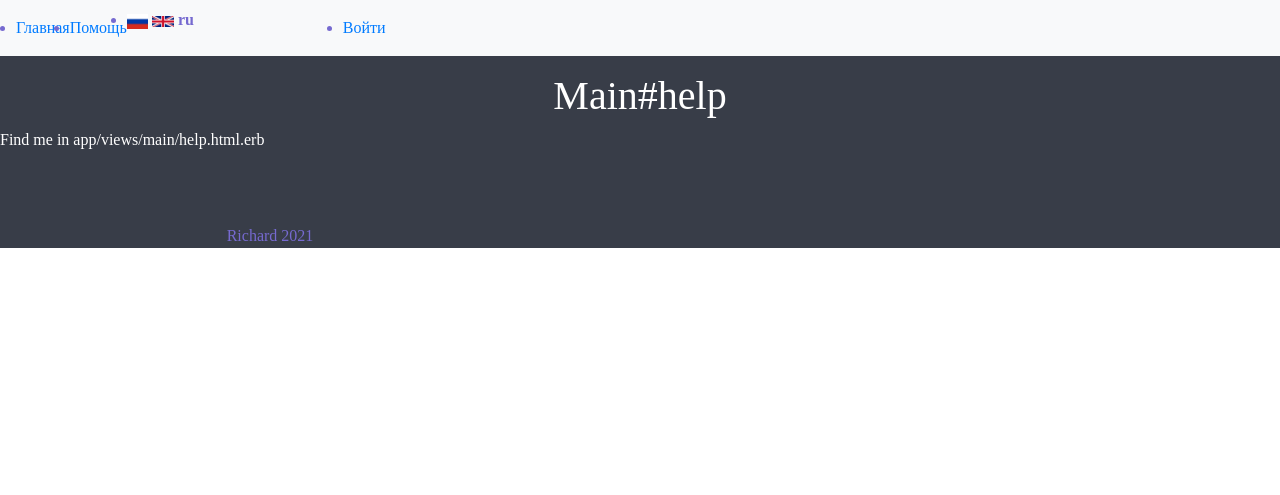
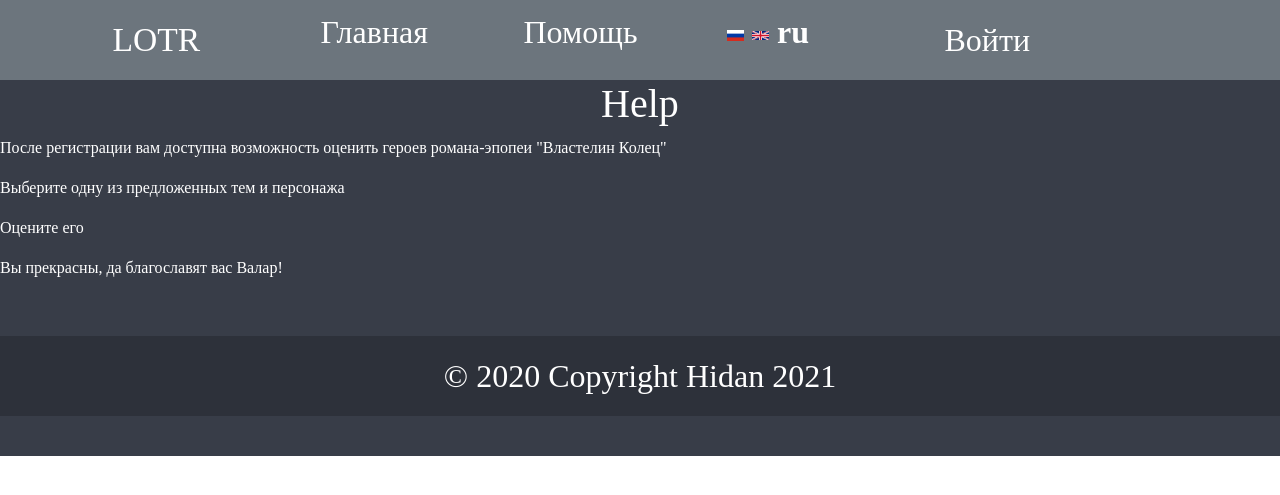
Before and after one commit to Hidanio/rubyLord, a Rails app: page /main/help in a window 1280 px wide. Shown: the top 495 px of that part. Run offline with Rails 7, Linux system fonts and the light colour scheme; the page is wider than the window, and the part outside it is not shown; style sheets or scripts are compiled from the project's sources; some libraries are stand-ins or nearby versions.

Commit message:
Fixed CSS and added text

```diff
--- /dev/null
+++ b/app/assets/stylesheets/buttons_col.css
@@ -0,0 +1,4 @@
+.buttons_col {
+    list-style-type: none;
+    margin-bottom: 10px;
+}
--- /dev/null
+++ b/app/assets/stylesheets/color_text.css
@@ -0,0 +1,5 @@
+.color_text a, div{
+    color: white;
+    text-decoration: none;
+    font-size: 2rem;
+}
--- a/app/assets/stylesheets/simple.css
+++ b/app/assets/stylesheets/simple.css
@@ -19,7 +19,6 @@ header {
   /*  background-color: #93c572;*/
 
     width: 100%;
-    background: white;
     box-shadow: 3px 3px 1px rgba(0, 0, 0, .05);
     padding: 15px 0;
     margin-bottom: 30px;
--- /dev/null
+++ b/app/assets/stylesheets/title_lotr.css
@@ -0,0 +1,5 @@
+.title_lotr{
+    color: white;
+    text-decoration: none;
+    font-size: 2.1rem;
+}
--- a/app/views/main/help.html.erb
+++ b/app/views/main/help.html.erb
@@ -1,2 +1,5 @@
-<h1>Main#help</h1>
-<p>Find me in app/views/main/help.html.erb</p>
+<h1>Help</h1>
+<p>После регистрации вам доступна возможность оценить героев романа-эпопеи "Властелин Колец"</p>
+<p>Выберите одну из предложенных тем и персонажа</p>
+<p>Оцените его</p>
+<p>Вы прекрасны, да благославят вас Валар!</p>
--- a/app/views/main/index.html.erb
+++ b/app/views/main/index.html.erb
@@ -1,10 +1,9 @@
-<h1>Main#index</h1>
 <div class="center jumbotron">
-  <h1>Welcome to the Experteese</h1>
+  <h1>Welcome to the Lord of the Rings</h1>
   <h2>
     <% #This is the home page for the %>
     <% #%a{:href => "http://www.railstutorial.org/"} Ruby on Rails %>
-    Ruby on Rails sample application.
+
   </h2>
   <% if signed_in? %>
     <%= link_to "Proceed to work!", work_path, class: "btn btn-lg btn-primary" %>
--- a/app/views/shared/_footer.html.erb
+++ b/app/views/shared/_footer.html.erb
@@ -1,7 +1,6 @@
 <footer>
-  <div class="container">
-    <div class="footer-col text-center p-3">
-      <span>Richard 2021</span>
-    </div>
+  <div class="text-center p-3" style="background-color: rgba(0, 0, 0, 0.2);">
+    © 2020 Copyright
+    <a>Hidan 2021</a>
   </div>
 </footer>
--- a/app/views/shared/_header.html.erb
+++ b/app/views/shared/_header.html.erb
@@ -1,29 +1,58 @@
-<nav>
-  <ul class="navbar navbar-expand-lg navbar-light bg-light header">
+<nav class="navbar navbar-expand-lg navbar-light bg-secondary row">
+    <div class="col-md-3 row">
+      <div class="col-md-4"></div>
+      <div class="col-md-4">
+      <a class="title_lotr">LOTR</a>
+        </div>
+      <div class="col-md-4"></div>
+    </div>
+    <div class="col-md-6">
+      <ul class="navbar-nav mr-auto">
+        <div class="col-md-4 color_text">
         <li class="nav-item">
+          <a>
             <%= link_to t('.home'), root_path %>
+            <span class="sr-only">(current)</span></a>
         </li>
+        </div>
+        <div class="col-md-4 color_text">
         <li class="nav-item">
+          <a>
             <%= link_to t('.help'), main_help_path %>
+          </a>
         </li>
-    <li>    <p class="locale nav-item">
+        </div>
+        <div class="col-md-4 color_text">
+        <li class="nav-item">    <p class="locale nav-item">
           <%= link_to image_tag("Russia.jpg", alt:"", style: "width: 10%; height: 10%", title: "Русский"),locale: :ru %>
           <%= link_to image_tag("United_Kingdom.jpg", alt:"", style: "width: 10%; height: 10%", title: "English"),locale: :en %>
           <b>
             <%= I18n.locale %>
           </b></li>
+        </div>
+      </ul>
+    </div>
+    <div class="col-md-3 row">
+      <div class="col-md-4 color_text">
       <% if signed_in? %>
-      <li class="logged">
+        <div class="logged">
           <%= @current_user.email%>
-      </li>
+        </div>
+          </div>
+          <div class="col-md-4">
         <%= gravatar_for current_user %>
-      <li class="dropdown" id="fat-menu">
+          </div>
+          <div class="col-md-4">
+        <div class="dropdown" id="fat-menu">
           <a class="nav-link dropdown-toggle" data-toggle="dropdown" aria-haspopup="true" aria-expanded="false" href="#">
+            <div>
             <p>
               <%= t('.person') %>
               <b class="caret"></b>
             </p>
+            </div>
           </a>
+          <div>
           <ul class="dropdown-menu">
             <li class="dark-color-text">
               <%= link_to t('.profile'), current_user %>
@@ -36,11 +65,13 @@
               <%= link_to t('.sign_out'), signout_path, method: "delete" %>
             </li>
           </ul>
-      </li>
+          </div>
+        </div>
       <% else %>
-      <li>
+        <div>
           <%= link_to t('.sign_in'), signin_path %>
-      </li>
+        </div>
       <% end %>
-  </ul>
+    </div>
+        </div>
 </nav>
```
Also changed, not shown: app/views/work/index.html.erb (+6 -4 lines). Lines whose indentation alone changed are shown as unchanged.
